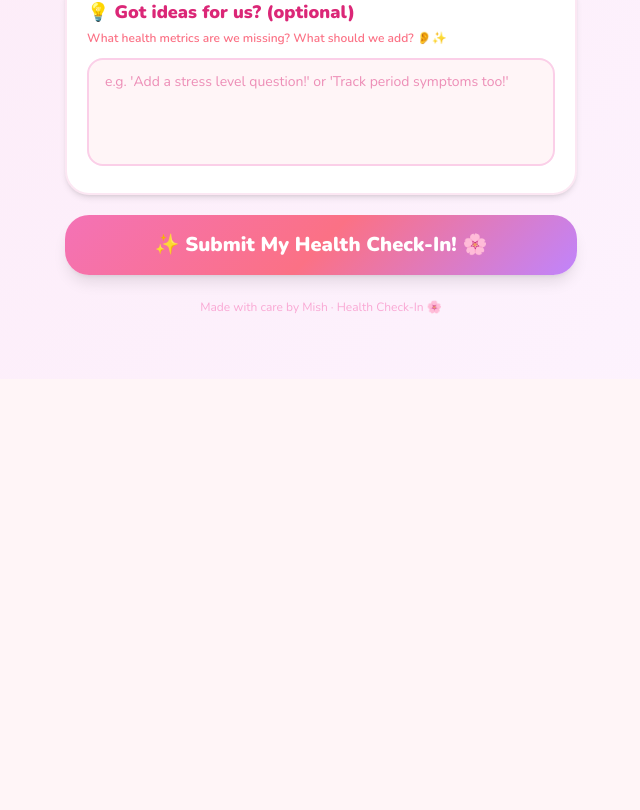
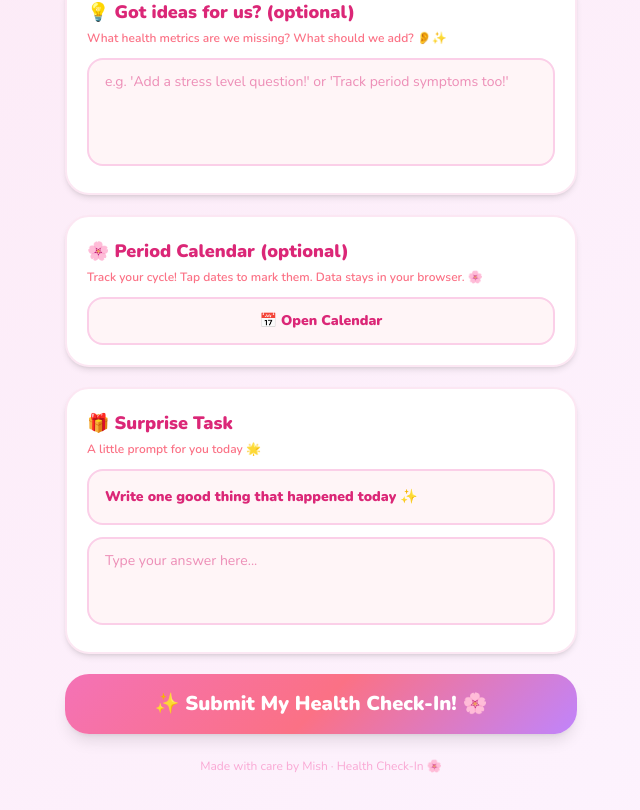
Before and after one commit to Lahsim/Healthcheckup, a Next.js app: page / in a window 1280 px wide. Shown: the part 2614-3424 px from the top of the page, without its empty margins (319-959 px from the left). Before the commit the page ends 2993 px from the top, so only its background shows below. Built offline with nearby package versions, Linux system fonts and the light colour scheme.

Commit message:
Add Period Calendar and Surprise Task, fix duplicate key

```diff
--- a/app/components/HealthForm.tsx
+++ b/app/components/HealthForm.tsx
@@ -1,6 +1,6 @@
 'use client';
 
-import { useState } from 'react';
+import { useState, useEffect } from 'react';
 import emailjs from '@emailjs/browser';
 
 const MEALS_TODAY = [
@@ -26,10 +26,27 @@ export default function HealthForm() {
   const [mood, setMood] = useState('');
   const [vibeComment, setVibeComment] = useState('');
   const [suggestions, setSuggestions] = useState('');
+  const [periodDates, setPeriodDates] = useState<string[]>([]);
+  const [periodCalendarOpen, setPeriodCalendarOpen] = useState(false);
+  const [surpriseTaskAnswer, setSurpriseTaskAnswer] = useState('');
   const [submitted, setSubmitted] = useState(false);
   const [sending, setSending] = useState(false);
   const [emailError, setEmailError] = useState('');
   const [validationError, setValidationError] = useState('');
+
+  // Load persisted period dates from localStorage
+  useEffect(() => {
+    try {
+      const stored = localStorage.getItem('healthcheckup-period-dates');
+      if (stored) setPeriodDates(JSON.parse(stored));
+    } catch {}
+  }, []);
+
+  useEffect(() => {
+    try {
+      localStorage.setItem('healthcheckup-period-dates', JSON.stringify(periodDates));
+    } catch {}
+  }, [periodDates]);
 
 
   const getMealHint = () => {
@@ -44,6 +61,28 @@ export default function HealthForm() {
     if (missed.includes('dinner')) return { color: 'rose' as const, text: '🍽️ No dinner yet? Go eat something warm and yummy, you deserve it! 🥰' };
     if (missed.includes('snack')) return { color: 'blue' as const, text: '🍎 No snack today — totally fine! But a little treat never hurt anyone 😉' };
     return { color: 'rose' as const, text: `😬 Missed: ${missedLabels.join(', ')}. Please take care of yourself!` };
+  };
+
+  const getSurpriseTaskForToday = () => {
+    const tasks = [
+      'Write one good thing that happened today',
+      'Write two good things about you',
+      'Write something healthy you did out of the normal',
+      'Write one thing you are grateful for today',
+      'Write one small win you had today',
+      'Write one thing you did to take care of yourself',
+      'Write one positive thought you had today',
+      'Write one thing you are looking forward to',
+      'Write one kind thing you did for someone',
+      'Write one thing your body did for you today',
+    ];
+    const today = new Date();
+    const dayIndex = today.getDate() % tasks.length;
+    return tasks[dayIndex];
+  };
+
+  const togglePeriodDate = (dateStr: string) => {
+    setPeriodDates(prev => prev.includes(dateStr) ? prev.filter(d => d !== dateStr) : [...prev, dateStr]);
   };
 
   const buildEmailBody = () => {
@@ -120,6 +159,17 @@ ${vibeComment ? `💬 "${vibeComment}"` : ''}
 ${suggestions || 'No suggestions provided'}
 
 ━━━━━━━━━━━━━━━━━━━━━━━━━━━━━━
+🌸  PERIOD CALENDAR
+━━━━━━━━━━━━━━━━━━━━━━━━━━━━━━
+${periodDates.length === 0 ? 'No dates marked' : `Marked dates:\n${periodDates.sort().join('\n')}`}
+
+━━━━━━━━━━━━━━━━━━━━━━━━━━━━━━
+🎁  SURPRISE TASK
+━━━━━━━━━━━━━━━━━━━━━━━━━━━━━━
+Task: ${getSurpriseTaskForToday()}
+Answer: ${surpriseTaskAnswer}
+
+━━━━━━━━━━━━━━━━━━━━━━━━━━━━━━
 Made with care by Mish · Health Check-In
     `.trim();
   };
@@ -138,6 +188,7 @@ Made with care by Mish · Health Check-In
     if (tiredness === null) { setValidationError('Please rate your tiredness level 🔋'); return; }
     if (!mood) { setValidationError('Please pick your mood vibe 🌈'); return; }
     if (!vibeComment.trim()) { setValidationError('Please tell us more about your vibe today! 💬'); return; }
+    if (!surpriseTaskAnswer.trim()) { setValidationError(`Please answer today's surprise task: ${getSurpriseTaskForToday()} 🎁`); return; }
 
     setSending(true);
 
@@ -658,6 +709,46 @@ Made with care by Mish · Health Check-In
             />
           </Card>
 
+          {/* ── Period Calendar ── */}
+          <Card emoji="🌸" title="Period Calendar (optional)" subtitle="Track your cycle! Tap dates to mark them. Data stays in your browser. 🌸">
+            <button
+              type="button"
+              onClick={() => setPeriodCalendarOpen(v => !v)}
+              className="w-full py-3 rounded-2xl text-sm font-black border-2 transition-all"
+              style={{ background: periodCalendarOpen ? '#fce7f3' : '#fff5f7', color: '#db2777', borderColor: '#fbcfe8' }}
+            >
+              {periodCalendarOpen ? '👆 Hide Calendar' : '📅 Open Calendar'}
+            </button>
+            {periodCalendarOpen && (
+              <PeriodCalendar
+                markedDates={periodDates}
+                onToggle={togglePeriodDate}
+              />
+            )}
+            {periodDates.length > 0 && (
+              <p className="mt-3 text-xs font-bold text-center" style={{ color: '#db2777' }}>
+                {periodDates.length} date{periodDates.length === 1 ? '' : 's'} marked 🌸
+              </p>
+            )}
+          </Card>
+
+          {/* ── Surprise Task ── */}
+          <Card emoji="🎁" title="Surprise Task" subtitle="A little prompt for you today 🌟">
+            <div className="rounded-2xl p-4 mb-3 border-2" style={{ background: '#fff5f7', borderColor: '#fbcfe8' }}>
+              <p className="text-sm font-black" style={{ color: '#db2777' }}>
+                {getSurpriseTaskForToday()} ✨
+              </p>
+            </div>
+            <textarea
+              value={surpriseTaskAnswer}
+              onChange={e => setSurpriseTaskAnswer(e.target.value)}
+              placeholder="Type your answer here..."
+              rows={3}
+              className="w-full rounded-2xl px-4 py-3 text-sm resize-none focus:outline-none border-2"
+              style={{ background: '#fff5f7', color: '#db2777', borderColor: '#fbcfe8', fontFamily: 'var(--font-nunito), Nunito, sans-serif' }}
+            />
+          </Card>
+
           {/* ── Validation Error ── */}
           {validationError && (
             <div className="rounded-2xl p-4 text-center text-sm font-bold border-2 border-rose-200"
@@ -791,3 +882,55 @@ function Hint({ children, color }: { children: React.ReactNode; color: 'green' |
     </p>
   );
 }
+
+function PeriodCalendar({ markedDates, onToggle }: { markedDates: string[]; onToggle: (date: string) => void }) {
+  const [viewDate, setViewDate] = useState(new Date());
+  const year = viewDate.getFullYear();
+  const month = viewDate.getMonth();
+  const monthName = viewDate.toLocaleString('default', { month: 'long' });
+  const firstDay = new Date(year, month, 1).getDay();
+  const daysInMonth = new Date(year, month + 1, 0).getDate();
+  const days = Array.from({ length: daysInMonth }, (_, i) => i + 1);
+  const blanks = Array.from({ length: firstDay }, (_, i) => i);
+
+  const handleDayClick = (day: number) => {
+    const dateStr = `${year}-${String(month + 1).padStart(2, '0')}-${String(day).padStart(2, '0')}`;
+    onToggle(dateStr);
+  };
+
+  return (
+    <div className="mt-4 rounded-2xl p-4 border-2" style={{ background: '#fff5f7', borderColor: '#fbcfe8' }}>
+      <div className="flex justify-between items-center mb-3">
+        <button type="button" onClick={() => setViewDate(d => new Date(d.getFullYear(), d.getMonth() - 1, 1))} className="text-lg font-black" style={{ color: '#db2777' }}>‹</button>
+        <p className="font-black text-sm" style={{ color: '#db2777' }}>{monthName} {year}</p>
+        <button type="button" onClick={() => setViewDate(d => new Date(d.getFullYear(), d.getMonth() + 1, 1))} className="text-lg font-black" style={{ color: '#db2777' }}>›</button>
+      </div>
+      <div className="grid grid-cols-7 gap-1 text-center text-xs font-bold mb-2" style={{ color: '#f43f5e' }}>
+        {['Su', 'Mo', 'Tu', 'We', 'Th', 'Fr', 'Sa'].map(d => <span key={d}>{d}</span>)}
+      </div>
+      <div className="grid grid-cols-7 gap-1">
+        {blanks.map(b => <span key={`blank-${b}`} />)}
+        {days.map(day => {
+          const dateStr = `${year}-${String(month + 1).padStart(2, '0')}-${String(day).padStart(2, '0')}`;
+          const marked = markedDates.includes(dateStr);
+          const isToday = dateStr === new Date().toISOString().split('T')[0];
+          return (
+            <button
+              key={day}
+              type="button"
+              onClick={() => handleDayClick(day)}
+              className="aspect-square rounded-lg text-xs font-black flex flex-col items-center justify-center transition-all"
+              style={marked
+                ? { background: '#fce7f3', border: '2px solid #db2777', color: '#db2777' }
+                : { background: '#fff', border: '2px solid #fbcfe8', color: isToday ? '#db2777' : '#4a1530' }
+              }
+            >
+              <span>{day}</span>
+              {marked && <span className="text-[10px] leading-none">🌸</span>}
+            </button>
+          );
+        })}
+      </div>
+    </div>
+  );
+}
```
Also changed, not shown: 1 other file (tests, documents, lock files or other folders).
